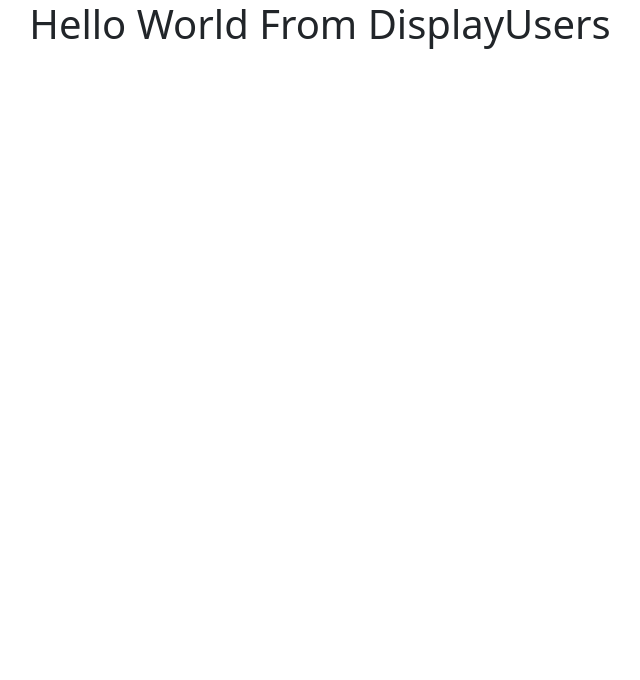
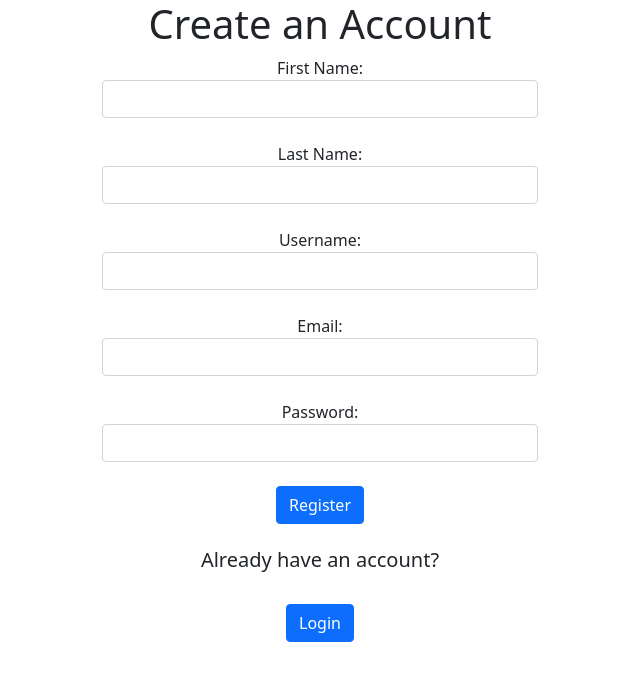
Before and after one commit to Adrusselljr/movie-database-frontend, a React (Create React App) app in the folder client/: page / in a window 1280 px wide. Shown: the top 680 px of the page, without its empty margins (320-960 px from the left). Built offline with nearby package versions, Linux system fonts and the light colour scheme; no server answers.

Commit message:
MODIFIED App.css/App.jsx/DisplayUsers.jsx CREATED Registration

```diff
--- a/client/package.json
+++ b/client/package.json
@@ -7,11 +7,13 @@
     "@testing-library/jest-dom": "^5.16.4",
     "@testing-library/react": "^13.1.1",
     "@testing-library/user-event": "^13.5.0",
+    "bcryptjs": "^2.4.3",
     "bootstrap": "^5.1.3",
     "react": "^18.0.0",
     "react-dom": "^18.0.0",
     "react-router-dom": "^6.3.0",
     "react-scripts": "5.0.1",
+    "validator": "^13.7.0",
     "web-vitals": "^2.1.4"
   },
   "scripts": {
--- a/client/src/App.css
+++ b/client/src/App.css
@@ -2,37 +2,10 @@
   text-align: center;
 }
 
-.App-logo {
-  height: 40vmin;
-  pointer-events: none;
-}
-
-@media (prefers-reduced-motion: no-preference) {
-  .App-logo {
-    animation: App-logo-spin infinite 20s linear;
-  }
-}
-
-.App-header {
-  background-color: #282c34;
-  min-height: 100vh;
+.form-group, h1 {
+  margin-left: 33%;
+  width: 34%;
   display: flex;
   flex-direction: column;
   align-items: center;
-  justify-content: center;
-  font-size: calc(10px + 2vmin);
-  color: white;
 }
-
-.App-link {
-  color: #61dafb;
-}
-
-@keyframes App-logo-spin {
-  from {
-    transform: rotate(0deg);
-  }
-  to {
-    transform: rotate(360deg);
-  }
-}
--- a/client/src/App.jsx
+++ b/client/src/App.jsx
@@ -1,6 +1,6 @@
 import React from 'react'
 import { BrowserRouter, Routes, Route } from "react-router-dom"
-import DisplayUsers from './Pages/DisplayUsers'
+import Registration from './Pages/Registration'
 import './App.css'
 import 'bootstrap/dist/css/bootstrap.min.css'
 
@@ -8,7 +8,7 @@ function App() {
     return (
         <BrowserRouter>
             <Routes>
-                <Route path='/' element={ <DisplayUsers /> } />
+                <Route path='/' element={ <Registration /> } />
             </Routes>
         </BrowserRouter>
     )
--- a/client/src/Pages/DisplayUsers.jsx
+++ b/client/src/Pages/DisplayUsers.jsx
@@ -2,8 +2,8 @@ import React, { useEffect } from 'react'
 import '../App.css'
 import 'bootstrap/dist/css/bootstrap.min.css'
 
-const URL = 'http://localhost:3001'
-// const URL = 'https://movie-database-backend.herokuapp.com'
+// const URL = 'http://localhost:3001'
+const URL = 'https://movie-database-backend.herokuapp.com'
 
 function DisplayUsers() {
     useEffect(() => {
--- /dev/null
+++ b/client/src/Pages/Registration.jsx
@@ -0,0 +1,48 @@
+import React from 'react'
+import { Link } from "react-router-dom";
+import '../App.css'
+import 'bootstrap/dist/css/bootstrap.min.css'
+
+function Registration() {
+    return (
+        <div className='App'>
+
+            <h1>Create an Account</h1>
+
+            <div className="registrationForm">
+                <div className="form-group">
+                    <label>First Name:</label>
+                    <input className='form-control' type="text"/>
+                </div><br/>
+
+                <div className="form-group">
+                    <label>Last Name:</label>
+                    <input className='form-control' type="text"/>
+                </div><br/>
+
+                <div className="form-group">
+                    <label>Username:</label>
+                    <input className='form-control' type="text"/>
+                </div><br/>
+
+                <div className="form-group">
+                    <label>Email:</label>
+                    <input className='form-control' type="email"/>
+                </div><br/>
+
+                <div className="form-group">
+                    <label>Password:</label>
+                    <input className='form-control' type="password"/>
+                </div><br/>
+
+                <button className='btn btn-primary'>Register</button>
+            </div><br/>
+
+            <h5>Already have an account?</h5><br/>
+            <Link to='login' className='btn btn-primary'>Login</Link>
+
+        </div>
+    )
+}
+
+export default Registration
```
Also changed, not shown: 1 other file (tests, documents, lock files or other folders).
